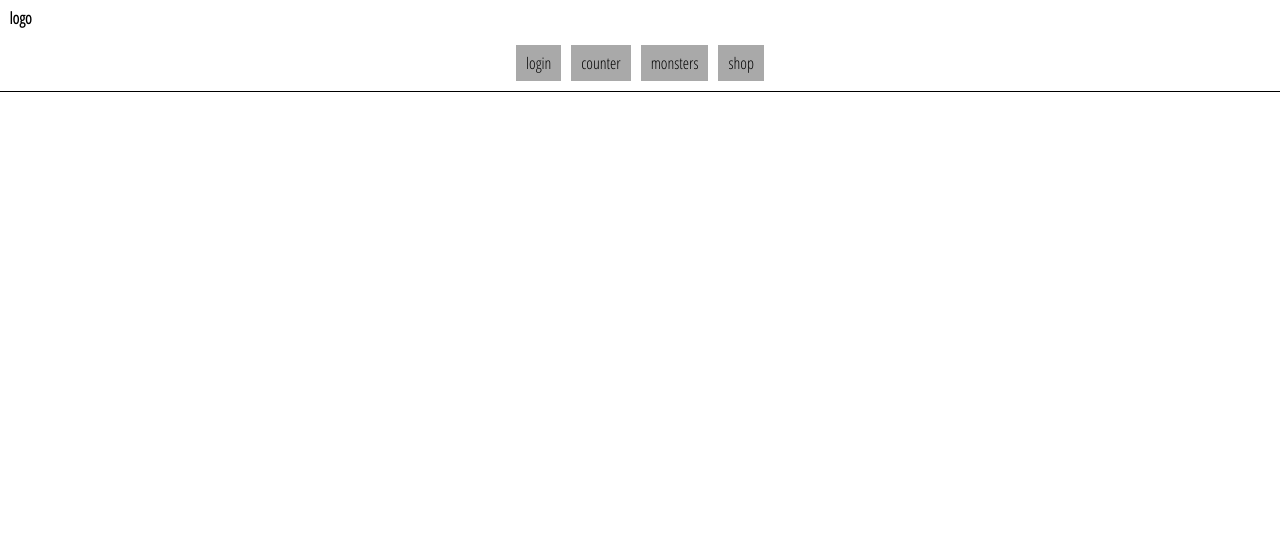
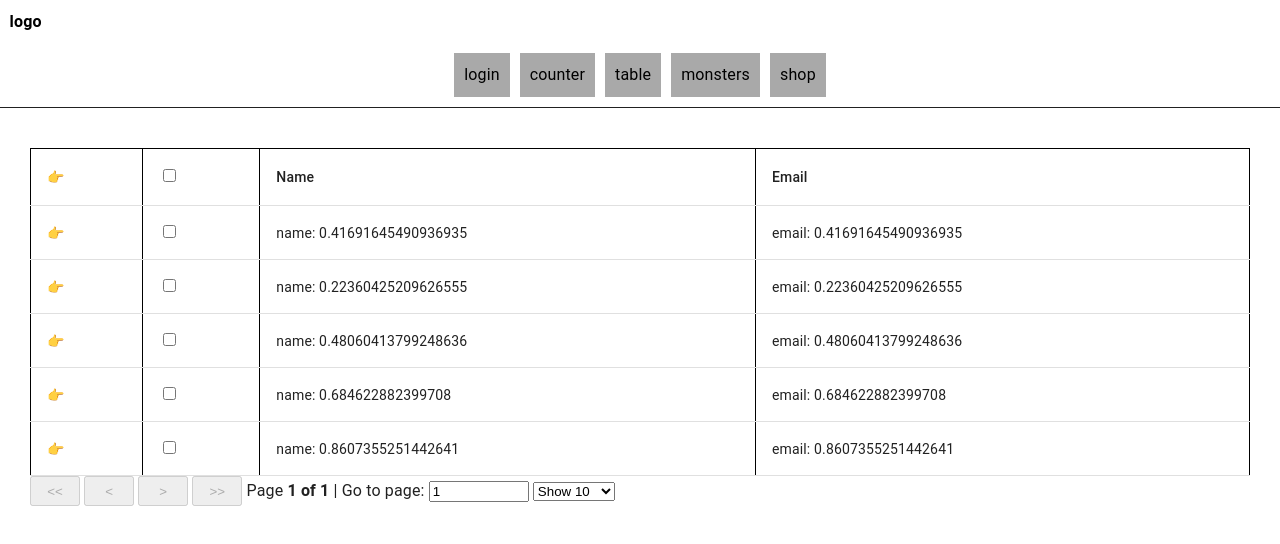
Before and after one commit to JEONGSSO/udemy_react_complete_learn, a React app: page /table in a window 1280 px wide. Shown: the top 544 px of the page. Built offline with nearby package versions, Linux system fonts and the light colour scheme.

Commit message:
react table example test

```diff
--- a/package.json
+++ b/package.json
@@ -32,7 +32,8 @@
     "graphql": "^15.5.1",
     "react": "^17.0.2",
     "react-dom": "^17.0.2",
-    "react-router-dom": "^5.2.0"
+    "react-router-dom": "^5.2.0",
+    "react-table": "^7.7.0"
   },
   "devDependencies": {
     "@apollo/react-testing": "^4.0.0",
@@ -56,6 +57,7 @@
     "@types/react": "^17.0.11",
     "@types/react-dom": "^17.0.8",
     "@types/react-router-dom": "^5.1.7",
+    "@types/react-table": "^7.7.2",
     "babel-loader": "^8.2.2",
     "clean-webpack-plugin": "^4.0.0-alpha.0",
     "cross-fetch": "^3.1.4",
--- /dev/null
+++ b/src/components/table/Test.tsx
@@ -0,0 +1,44 @@
+import React, { useMemo } from 'react';
+import CssBaseline from '@material-ui/core/CssBaseline';
+
+import makeData from './mocks';
+import Table from '.';
+import './styles.scss';
+
+const Test = () => {
+  const columns = useMemo(
+    () => [
+      {
+        accessor: 'name',
+        Header: 'Name',
+      },
+      {
+        accessor: 'email',
+        Header: 'Email',
+      },
+    ],
+    []
+  );
+
+  // const data = useMemo(
+  //   () =>
+  //     Array(500)
+  //       .fill(undefined)
+  //       .map((_, index) => ({
+  //         name: `name: ${index}`,
+  //         email: `email: ${index}`,
+  //       })),
+  //   []
+  // );
+
+  const data = React.useMemo(() => makeData(5, 5), []);
+
+  return (
+    <>
+      <CssBaseline />
+      <Table columns={columns} data={data} />
+    </>
+  );
+};
+
+export default Test;
--- /dev/null
+++ b/src/components/table/index.tsx
@@ -0,0 +1,187 @@
+// @ts-nocheck
+import React from 'react';
+import MaUTable from '@material-ui/core/Table';
+import TableBody from '@material-ui/core/TableBody';
+import TableCell from '@material-ui/core/TableCell';
+import TableHead from '@material-ui/core/TableHead';
+import TableRow from '@material-ui/core/TableRow';
+import {
+  useTable,
+  usePagination,
+  useRowSelect,
+  useExpanded,
+} from 'react-table';
+
+const Table = ({ columns: userColumns, data }: any) => {
+  // Use the state and functions returned from useTable to build your UI
+  const {
+    getTableProps,
+    getTableBodyProps,
+    headerGroups,
+    prepareRow,
+    page, // Instead of using 'rows', we'll use page,
+    // which has only the rows for the active page
+
+    // The rest of these things are super handy, too ;)
+    canPreviousPage,
+    canNextPage,
+    pageOptions,
+    pageCount,
+    gotoPage,
+    nextPage,
+    previousPage,
+    setPageSize,
+    selectedFlatRows,
+    state: { pageIndex, pageSize, selectedRowIds },
+  } = useTable(
+    {
+      columns: userColumns,
+      data,
+    },
+    useExpanded,
+    usePagination,
+    useRowSelect,
+    (hooks) => {
+      hooks.visibleColumns.push((columns) => [
+        // Let's make a column for selection
+        {
+          // Build our expander column
+          id: 'expander', // Make sure it has an ID
+          Header: ({ getToggleAllRowsExpandedProps, isAllRowsExpanded }) => (
+            <span {...getToggleAllRowsExpandedProps()}>
+              {isAllRowsExpanded ? '👇' : '👉'}
+            </span>
+          ),
+          Cell: ({ row }) =>
+            // Use the row.canExpand and row.getToggleRowExpandedProps prop getter
+            // to build the toggle for expanding a row
+            row.canExpand ? (
+              <span
+                {...row.getToggleRowExpandedProps({
+                  style: {
+                    // We can even use the row.depth property
+                    // and paddingLeft to indicate the depth
+                    // of the row
+                    paddingLeft: `${row.depth * 2}rem`,
+                  },
+                })}
+              >
+                {row.isExpanded ? '👇' : '👉'}
+              </span>
+            ) : null,
+        },
+        {
+          id: 'selection',
+          // The header can use the table's getToggleAllRowsSelectedProps method
+          // to render a checkbox
+          Header: ({ getToggleAllPageRowsSelectedProps }) => (
+            <div>
+              <IndeterminateCheckbox {...getToggleAllPageRowsSelectedProps()} />
+            </div>
+          ),
+          // The cell can use the individual row's getToggleRowSelectedProps method
+          // to the render a checkbox
+          Cell: ({ row }) => (
+            <div>
+              <IndeterminateCheckbox {...row.getToggleRowSelectedProps()} />
+            </div>
+          ),
+        },
+        ...columns,
+      ]);
+    }
+  );
+
+  return (
+    <>
+      <MaUTable {...getTableProps()}>
+        <TableHead>
+          {headerGroups.map((headerGroup) => (
+            <TableRow {...headerGroup.getHeaderGroupProps()}>
+              {headerGroup.headers.map((column) => (
+                <TableCell {...column.getHeaderProps()}>
+                  {column.render('Header')}
+                </TableCell>
+              ))}
+            </TableRow>
+          ))}
+        </TableHead>
+        <TableBody>
+          {page.map((row, i) => {
+            prepareRow(row);
+            return (
+              <TableRow {...row.getRowProps()}>
+                {row.cells.map((cell) => {
+                  return (
+                    <TableCell {...cell.getCellProps()}>
+                      {cell.render('Cell')}
+                    </TableCell>
+                  );
+                })}
+              </TableRow>
+            );
+          })}
+        </TableBody>
+      </MaUTable>
+      <div className="pagination">
+        <button onClick={() => gotoPage(0)} disabled={!canPreviousPage}>
+          {'<<'}
+        </button>{' '}
+        <button onClick={() => previousPage()} disabled={!canPreviousPage}>
+          {'<'}
+        </button>{' '}
+        <button onClick={() => nextPage()} disabled={!canNextPage}>
+          {'>'}
+        </button>{' '}
+        <button onClick={() => gotoPage(pageCount - 1)} disabled={!canNextPage}>
+          {'>>'}
+        </button>{' '}
+        <span>
+          Page{' '}
+          <strong>
+            {pageIndex + 1} of {pageOptions.length}
+          </strong>{' '}
+        </span>
+        <span>
+          | Go to page:{' '}
+          <input
+            type="number"
+            defaultValue={pageIndex + 1}
+            onChange={(e) => {
+              const page = e.target.value ? Number(e.target.value) - 1 : 0;
+              gotoPage(page);
+            }}
+            style={{ width: '100px' }}
+          />
+        </span>{' '}
+        <select
+          value={pageSize}
+          onChange={(e) => {
+            setPageSize(Number(e.target.value));
+          }}
+        >
+          {[10, 20, 50, 100].map((pageSize) => (
+            <option key={pageSize} value={pageSize}>
+              Show {pageSize}
+            </option>
+          ))}
+        </select>
+      </div>
+    </>
+  );
+};
+
+const IndeterminateCheckbox = React.forwardRef(
+  ({ indeterminate, ...rest }, ref) => {
+    const defaultRef = React.useRef();
+    const resolvedRef = ref || defaultRef;
+
+    React.useEffect(() => {
+      resolvedRef.current.indeterminate = indeterminate;
+    }, [resolvedRef, indeterminate]);
+
+    return <input type="checkbox" ref={resolvedRef} {...rest} />;
+  }
+);
+
+export default Table;
--- /dev/null
+++ b/src/components/table/mocks.ts
@@ -0,0 +1,29 @@
+// @ts-nocheck
+const range = (len: number) => {
+  const arr = [];
+  for (let i = 0; i < len; i++) {
+    arr.push(i);
+  }
+  return arr;
+};
+
+const newPerson = () => {
+  const statusChance = Math.random();
+  return {
+    name: `name: ${statusChance}`,
+    email: `email: ${statusChance}`,
+  };
+};
+
+export default function makeData(...lens) {
+  const makeDataLevel = (depth = 0) => {
+    const len = lens[depth];
+    return range(len).map(() => {
+      return {
+        ...newPerson(),
+        subRows: lens[depth + 1] ? makeDataLevel(depth + 1) : undefined,
+      };
+    });
+  };
+  return makeDataLevel();
+}
--- /dev/null
+++ b/src/components/table/styles.scss
@@ -0,0 +1,8 @@
+table {
+  border-collapse: collapse;
+  th,
+  td {
+    padding: 0.5rem;
+    border: 1px solid black;
+  }
+}
--- a/src/routes/index.ts
+++ b/src/routes/index.ts
@@ -1,6 +1,7 @@
 import { Login } from '@/components/login';
 import { Counter } from '@/components/counter';
 import { Monsters } from '@/components/monsters';
+import Test from '@/components/table/Test';
 import { Shop, CollectionPreview, SignPage } from '@/components/shop';
 
 export default [
@@ -13,6 +14,11 @@ export default [
     name: 'counter',
     path: '/counter/:id?',
     component: Counter,
+  },
+  {
+    name: 'table',
+    path: '/table',
+    component: Test,
   },
   {
     name: 'monsters',
```
Also changed, not shown: 1 other file (tests, documents, lock files or other folders).
